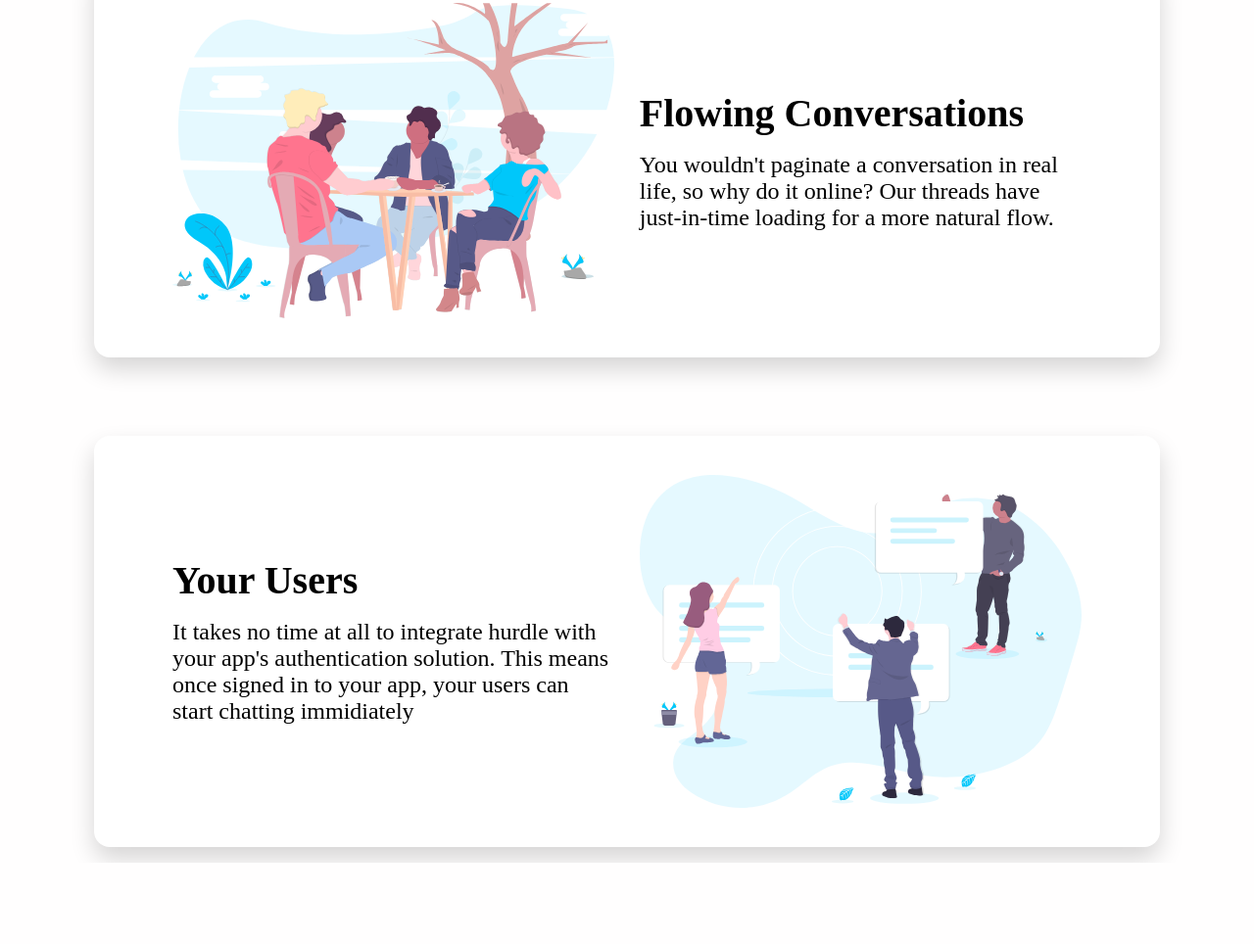
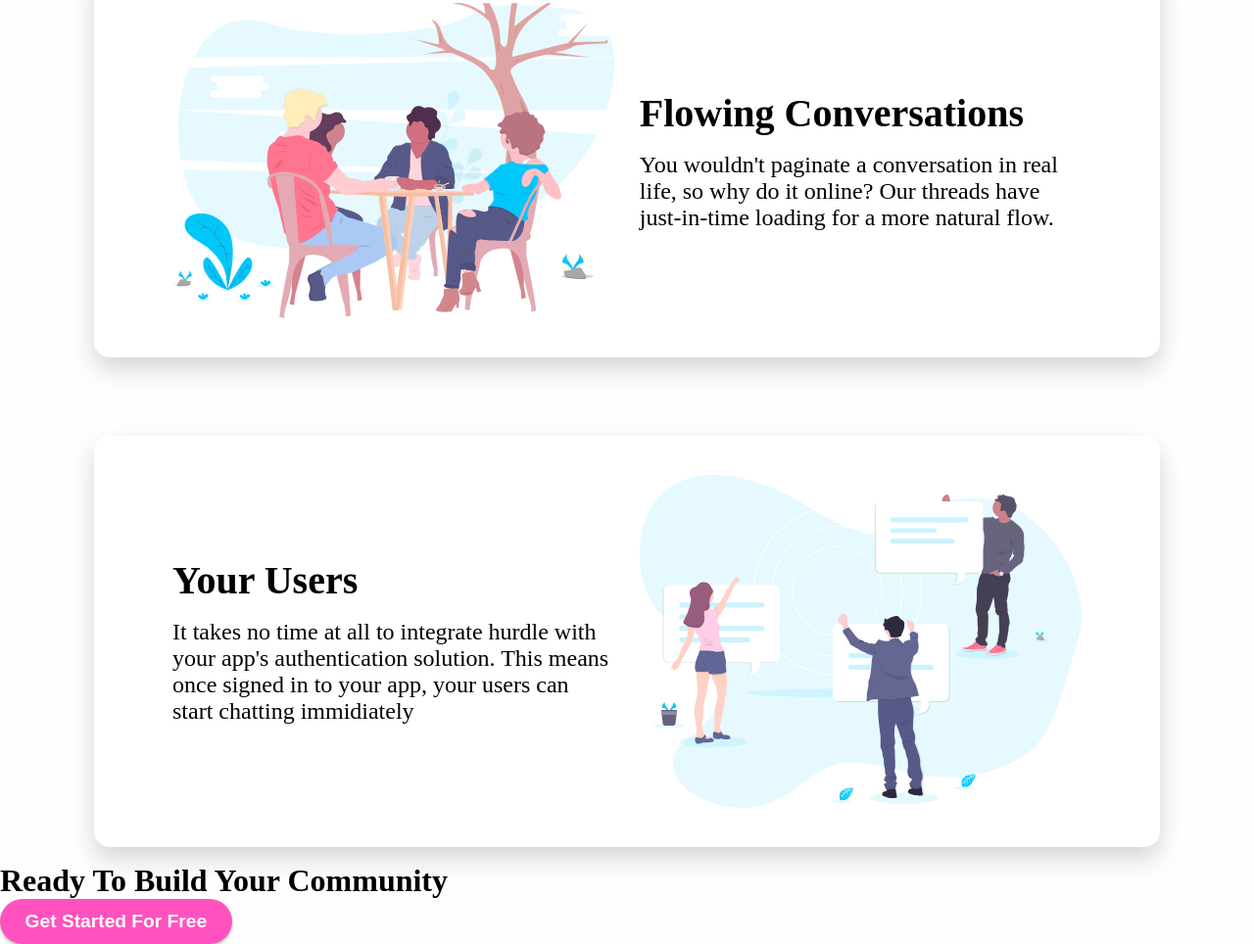
Before and after one commit to davidmicah123/Huddle-Project, a plain HTML site: page index.html in a window 1280 px wide. Shown: the part 1446-2410 px from the top of the page at 98% size. Before the commit the page ends 2327 px from the top, so only its background shows below. Drawn offline with Linux system fonts and the light colour scheme.

Commit message:
Adding the footer

```diff
--- a/index.html
+++ b/index.html
@@ -53,5 +53,13 @@
         <img src="images/illustration-your-users.svg" alt="" class="grid_col_img inverse">
     </div>
 
+    <footer>
+        <div class="footer_cta">
+            <h1>Ready To Build Your Community</h1>
+            <button class="hero_btn footer_btn">Get Started For Free</button>
+        </div>
+
+    </footer>
+
 </body>
 </html>
```
